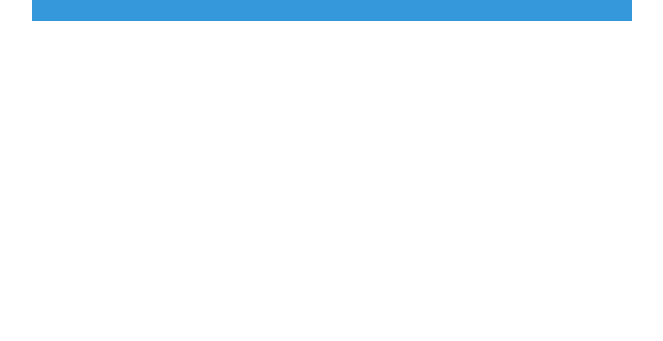
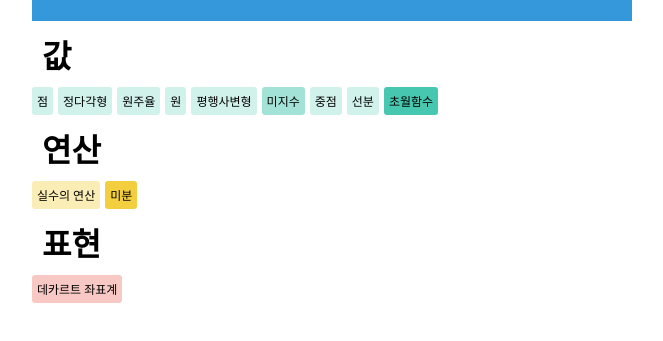
Before and after one commit to Han-Ji210/Math_Presenter, a plain HTML site: page menuTag.html in a window 1280 px wide. Shown: the part 99-440 px from the top of the page, without its empty margins (308-971 px from the left). Drawn offline with Linux system fonts and the light colour scheme.

Commit message:
Add files via upload

```diff
--- a/dataset.js
+++ b/dataset.js
@@ -5,6 +5,11 @@ const topics = [
     ["콜라츠 추측", [5, 9]],
     ["바리뇽의 평행사변형", [4, 6, 7]],
     ["바이어슈트라스 함수", [8, 10, 11]]
+];
+
+const topic_body = [
+
+
 ];
 
 const tags = [
--- a/menuTag.css
+++ b/menuTag.css
@@ -85,3 +85,14 @@ h1{
     margin-top: 120px;
     width: 100%;
 }
+
+.tags {
+    display: flex;
+    gap: 5px;
+}
+
+.tag {
+    padding: 5px;
+    border-radius: 3px;
+    font-size: 12px;
+}
--- a/menuTag.html
+++ b/menuTag.html
@@ -12,7 +12,7 @@
             </div>
             <div class="bottom-bar">
                 <a href="menuTopic.html" style="filter:invert(100%);" class="icon-section">
-                    <img src="topicicon.png"class="icon">
+                    <img src="topicicon.png" class="icon">
                     <!-- <a href="https://www.flaticon.com/kr/free-icons/" title="가격 아이콘">가격 아이콘 제작자: Smashicons - Flaticon</a> -->
                 </a>
                 <div class="icon-section">
@@ -21,9 +21,23 @@
                 </div>
             </div>
         </header>
+
         <div class="tag-container">
-
+            <div class="value-tag-container">
+                <h1 class="tag-group-name">값</h1>
+                <div class="tags"></div>
+            </div>
+            <div class="calculation-tag-container">
+                <h1 class="tag-group-name">연산</h1>
+                <div class="tags"></div>
+            </div>
+            <div class="expression-tag-container">
+                <h1 class="tag-group-name">표현</h1>
+                <div class="tags"></div>
+            </div>
         </div>
 
+        <script src="dataset.js"></script>
+        <script src="menuTag.js"></script>
     </body>
 </html>
--- a/menuTag.js
+++ b/menuTag.js
@@ -0,0 +1,31 @@
+document.addEventListener("DOMContentLoaded", function() {
+    const valueContainer = document.querySelector(".value-tag-container .tags");
+    const calculationContainer = document.querySelector(".calculation-tag-container .tags");
+    const expressionContainer = document.querySelector(".expression-tag-container .tags");
+
+    tags.forEach(tag => {
+        const tagName = tag[0];
+        const tagCategory = tag[1];
+        const tagOpacity = tag[2];
+        const tagElement = document.createElement("div");
+        tagElement.textContent = tagName;
+        tagElement.classList.add("tag");
+
+        let backgroundColor;
+        switch(tagCategory) {
+            case 0:
+                backgroundColor = `rgba(25, 185, 155, ${tagOpacity})`;
+                valueContainer.appendChild(tagElement);
+                break;
+            case 1:
+                backgroundColor = `rgba(240, 195, 15, ${tagOpacity})`;
+                calculationContainer.appendChild(tagElement);
+                break;
+            case 2:
+                backgroundColor = `rgba(230, 75, 60, ${tagOpacity})`;
+                expressionContainer.appendChild(tagElement);
+                break;
+        }
+        tagElement.style.backgroundColor = backgroundColor;
+    });
+});
--- a/menuTopic.css
+++ b/menuTopic.css
@@ -105,5 +105,4 @@ h1{
     padding: 5px;
     border-radius: 3px;
     font-size: 12px;
-
 }
--- a/menuTopic.js
+++ b/menuTopic.js
@@ -19,7 +19,6 @@ document.addEventListener('DOMContentLoaded', () => {
             tagElement.textContent = tagName;
             tagElement.classList.add('tag');
 
-            // 배경색과 투명도 설정
             let backgroundColor;
             if (category === 0) {
                 backgroundColor = `rgba(25, 185, 155, ${difficulty})`;
@@ -30,7 +29,7 @@ document.addEventListener('DOMContentLoaded', () => {
             }
 
             tagElement.style.backgroundColor = backgroundColor;
-            tagElement.style.color = 'black';  // 글씨 색은 항상 검정색
+            tagElement.style.color = 'black';
 
             tagsElement.appendChild(tagElement);
         });
```
